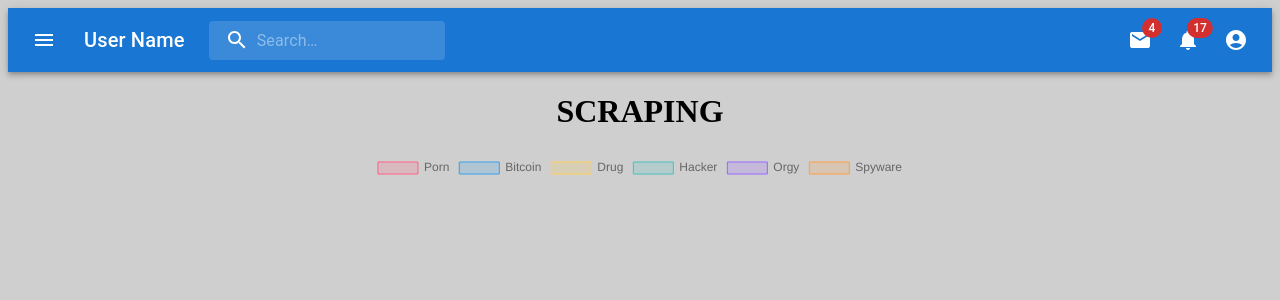
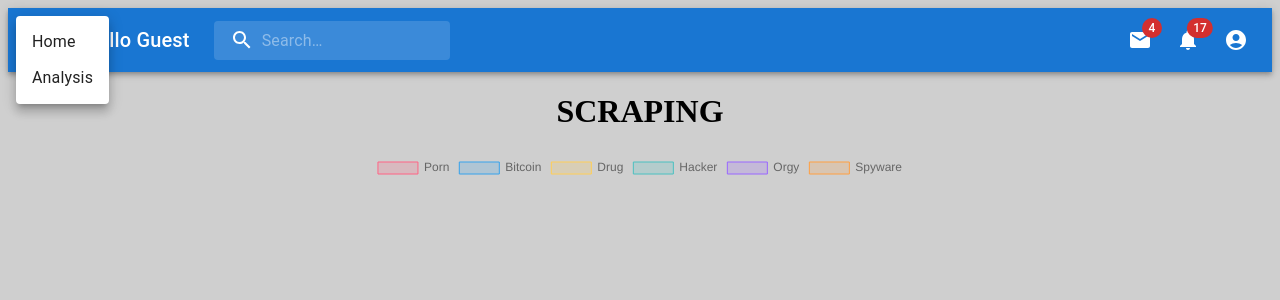
Before and after one commit to ofirsalem1/insight-darkweb-scraping, a React (Create React App) app in the folder front/: page /analysis in a window 1280 px wide. Both pictures are taken after a click on the button 44 px from the left and 40 px from the top of the page. Shown: the top 300 px of the page. Built offline with nearby package versions, Linux system fonts and the light colour scheme; no server answers.

Commit message:
add navigate menu

```diff
--- a/front/src/components/App.tsx
+++ b/front/src/components/App.tsx
@@ -53,6 +53,7 @@ function App() {
         <h1>SCRAPING</h1>
         <Routes>
           <Route path="/" element={<Details pastes={filteredPastes} />} />
+          <Route path="/home" element={<Details pastes={filteredPastes} />} />
           <Route path="/analysis" element={<Analysis pastes={pastes} />} />
         </Routes>
       </div>
--- a/front/src/components/PrimarySearchAppBar.tsx
+++ b/front/src/components/PrimarySearchAppBar.tsx
@@ -16,6 +16,8 @@ import AccountCircle from '@mui/icons-material/AccountCircle';
 import MailIcon from '@mui/icons-material/Mail';
 import NotificationsIcon from '@mui/icons-material/Notifications';
 import MoreIcon from '@mui/icons-material/MoreVert';
+import { Navigate, useNavigate } from 'react-router-dom';
+import { log } from 'console';
 
 const Search = styled('div')(({ theme }) => ({
   position: 'relative',
@@ -166,6 +168,39 @@ export default function PrimarySearchAppBar({
     </Menu>
   );
 
+  /*********************** navigate open menu ************************* */
+  const pages = ['Home', 'Analysis'];
+  // const [navigateAnchorEl, setNavigateAnchorEl] = React.useState<null | HTMLElement>(null);
+  // const isNavigateMenuOpen = Boolean(navigateAnchorEl);
+  const [isNavigateMenuOpen, setIsNavigateMenuOpen] = React.useState<boolean>(false);
+
+  const navigate = useNavigate();
+  const handleClick = (event: React.MouseEvent<HTMLElement>) => {
+    setIsNavigateMenuOpen(true);
+  };
+
+  const handleClose = (e: any) => {
+    setIsNavigateMenuOpen(false);
+    navigate(`/${e.target.innerText}`);
+  };
+
+  const renderNavigateMenu = (
+    <Menu
+      anchorOrigin={{
+        vertical: 'top',
+        horizontal: 'left',
+      }}
+      open={isNavigateMenuOpen}
+      onClick={handleClose}
+    >
+      {pages.map(page => (
+        <MenuItem key={page} onClick={handleClose}>
+          {page}
+        </MenuItem>
+      ))}
+    </Menu>
+  );
+
   return (
     <Box sx={{ flexGrow: 1 }}>
       <AppBar position="static">
@@ -176,6 +211,7 @@ export default function PrimarySearchAppBar({
             color="inherit"
             aria-label="open drawer"
             sx={{ mr: 2 }}
+            onClick={handleClick}
           >
             <MenuIcon />
           </IconButton>
@@ -185,7 +221,7 @@ export default function PrimarySearchAppBar({
             component="div"
             sx={{ display: { xs: 'none', sm: 'block' } }}
           >
-            User Name
+            Hello Guest
           </Typography>
           <Search>
             <SearchIconWrapper>
@@ -237,8 +273,9 @@ export default function PrimarySearchAppBar({
           </Box>
         </Toolbar>
       </AppBar>
-      {renderMobileMenu}
-      {renderMenu}
+      {/* {renderMobileMenu} */}
+      {/* {renderMenu} */}
+      {renderNavigateMenu}
     </Box>
   );
 }
```
